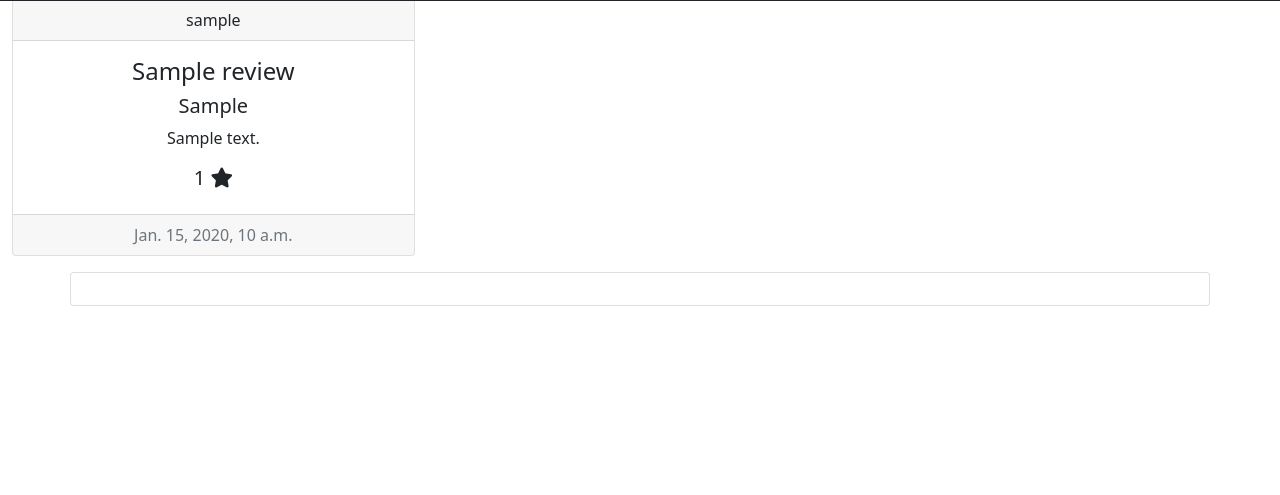
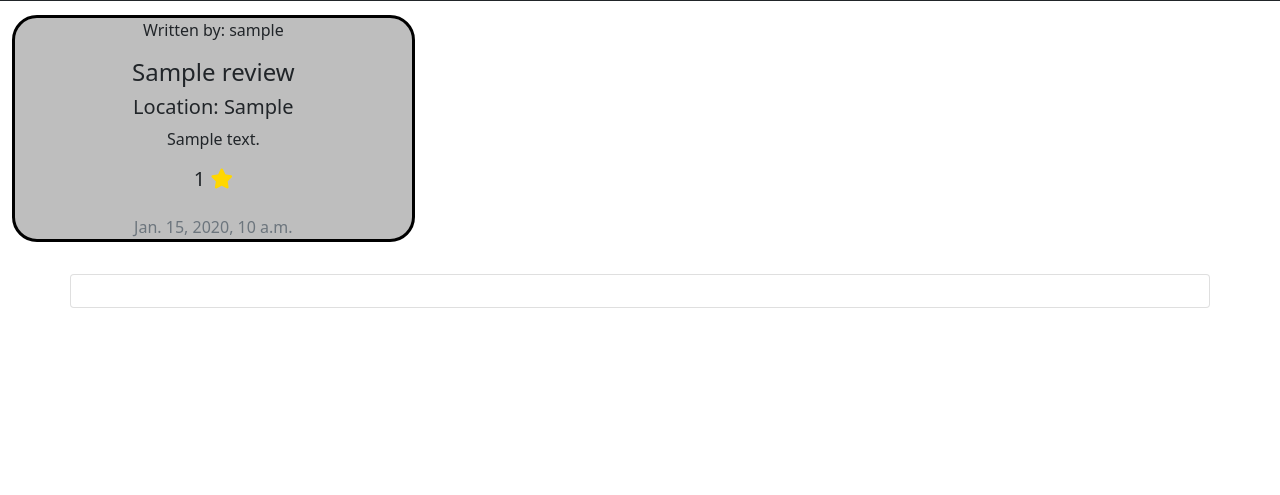
Before and after one commit to StephenKennyGains/HonestFitness, a Django app: page /review/review/ in a window 1280 px wide. Shown: the part 61-556 px from the top of the page. Run offline with Django 3.2, Linux system fonts and the light colour scheme; tables that the repository leaves empty hold one stand-in row (values such as "Sample post"); some libraries are stand-ins or nearby versions.

Commit message:
Update index and review page design

```diff
--- a/static/css/style.css
+++ b/static/css/style.css
@@ -106,6 +106,31 @@
 }
 
 
+/* ----------------- Review Page Design -------------------- */
+
+.review-card {
+    border-radius: 25px;
+    border: 3px solid black;
+    background-color: rgb(190, 190, 190);
+}
+
+.card-header {
+    background-color: #B5FFFC;
+}
+
+.card-footer {
+    background-color: #B5FFFC;
+}
+
+.fa-star {
+    color: gold;
+}
+
+.form-headings {
+    font-family: 'Roboto', sans-serif;
+}
+
+
 /* Media Queries */
 
 @media only screen and (max-width: 600px) {
--- a/templates/review.html
+++ b/templates/review.html
@@ -9,19 +9,21 @@
         <div class="col-12">
             <div class="row">
                 {% for review in review_list %}
-                   <div class="col-12 col-md-4">
-                    <div class="card text-center">
-                        <div class="card-header">
-                          {{ review.author }}
+                   <div class="col-12 col-md-4 my-3">
+                        <div class="card review-card text-center">
+                            <div>
+                                <div class="">
+                                Written by: {{ review.author }}
                                 </div>
                             <div class="card-body">
                                 <h4 class="card-title">{{ review.title }}</h4>
-                          <h5 class="card-title">{{ review.location }}</h5>
+                                <h5 class="card-title">Location: {{ review.location }}</h5>
                                 <p class="card-text">{{ review.reviewbody }}</p>
-                          <h5 class="card-title">{{ review.rating }} <i class="fas fa-star"></i> </h5>
+                                <h5 class="card-title">{{ review.rating }} <i class="fas fa-star"></i></h5>
                             </div>
-                        <div class="card-footer text-muted">
+                            <div class="text-muted">
                             {{ review.created_on }}
+                            </div>
                             </div>
                         </div>
                     </div>
@@ -47,15 +49,15 @@
 
                 {% if user.is_authenticated %}
 
-                <h3>Leave a review:</h3>
-                <p>Reviewing as: {{ user.username }}</p>
+                <h3 class="form-headings">Leave a review:</h3>
+                <p class="form-headings">Reviewing as: {{ user.username }}</p>
                 <form method="POST">
 
-                    <label for="title">{{ review.title }}Title:</label><br>
+                    <label for="title" class="form-headings d-inline">{{ review.title }}Title:</label><br>
                     <input type="text" id="title" name="title"><br>
-                    <label for="location">{{ review.location }}Location:</label><br>
+                    <label for="location" class="form-headings d-inline">{{ review.location }}Location:</label><br>
                     <input type="text" id="location" name="location"><br>
-                    <label for="review">{{ review.reviewbody }}Your Review:</label><br>
+                    <label for="review" class="form-headings">{{ review.reviewbody }}Your Review:</label><br>
                     <input type="text" id="review" name="reviewbody"><br>
                     <input type="radio" id="1" name="rating" value="1">
                     <label for="rating">{{ review.rating }}1</label><br>
@@ -68,7 +70,7 @@
                     <input type="radio" id="5" name="rating" value="5">
                     <label for="rating">{{ review.rating }}5</label><br>
                     {% csrf_token %}
-                    <button type="submit" class="btn btn-signup btn-lg">Submit</button>
+                    <button type="submit" class="btn btn-primary btn-lg form-headings">Submit</button>
                 </form>
                 {% endif %}
                 {% endif %}
```
Lines whose indentation alone changed are shown as unchanged.
